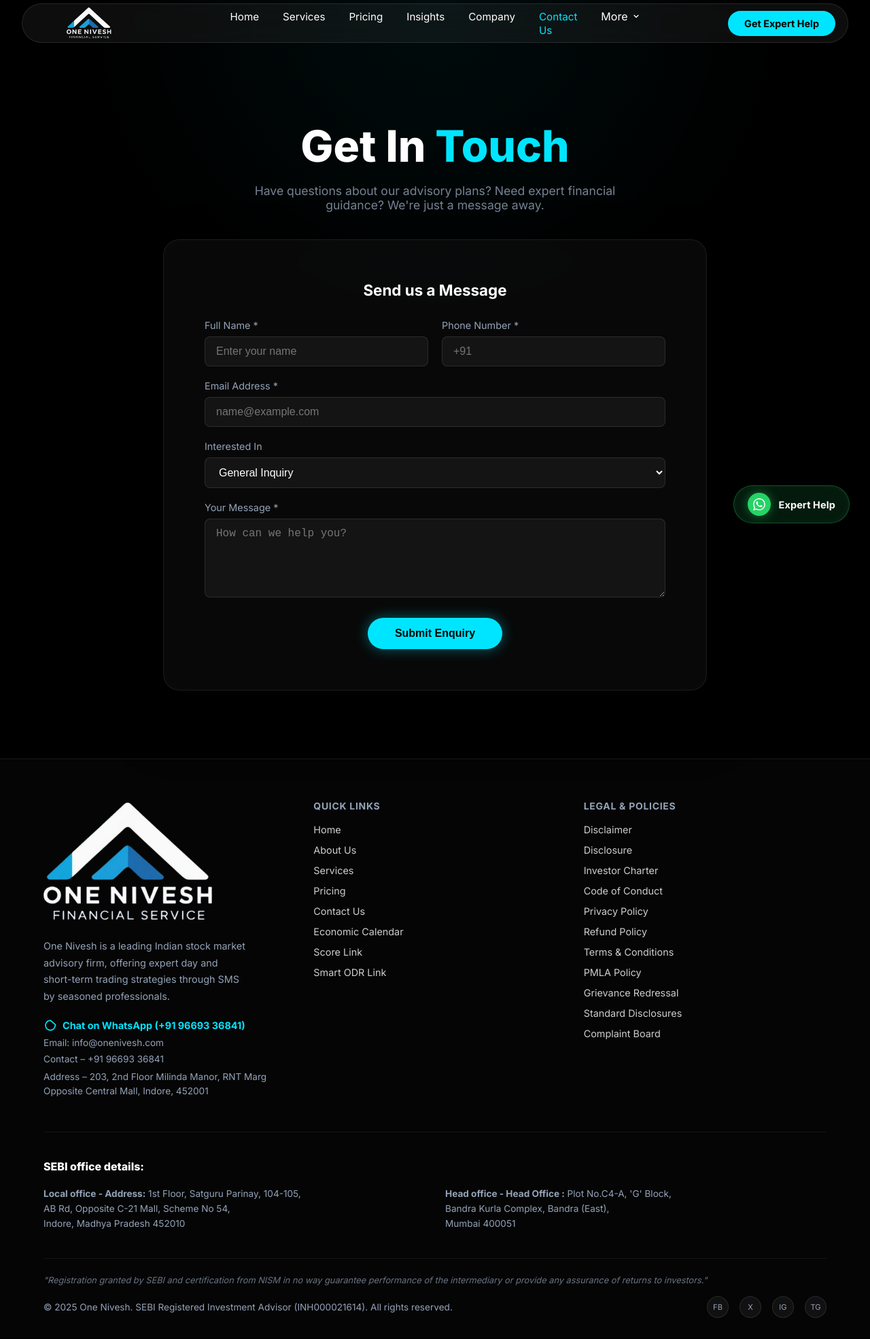
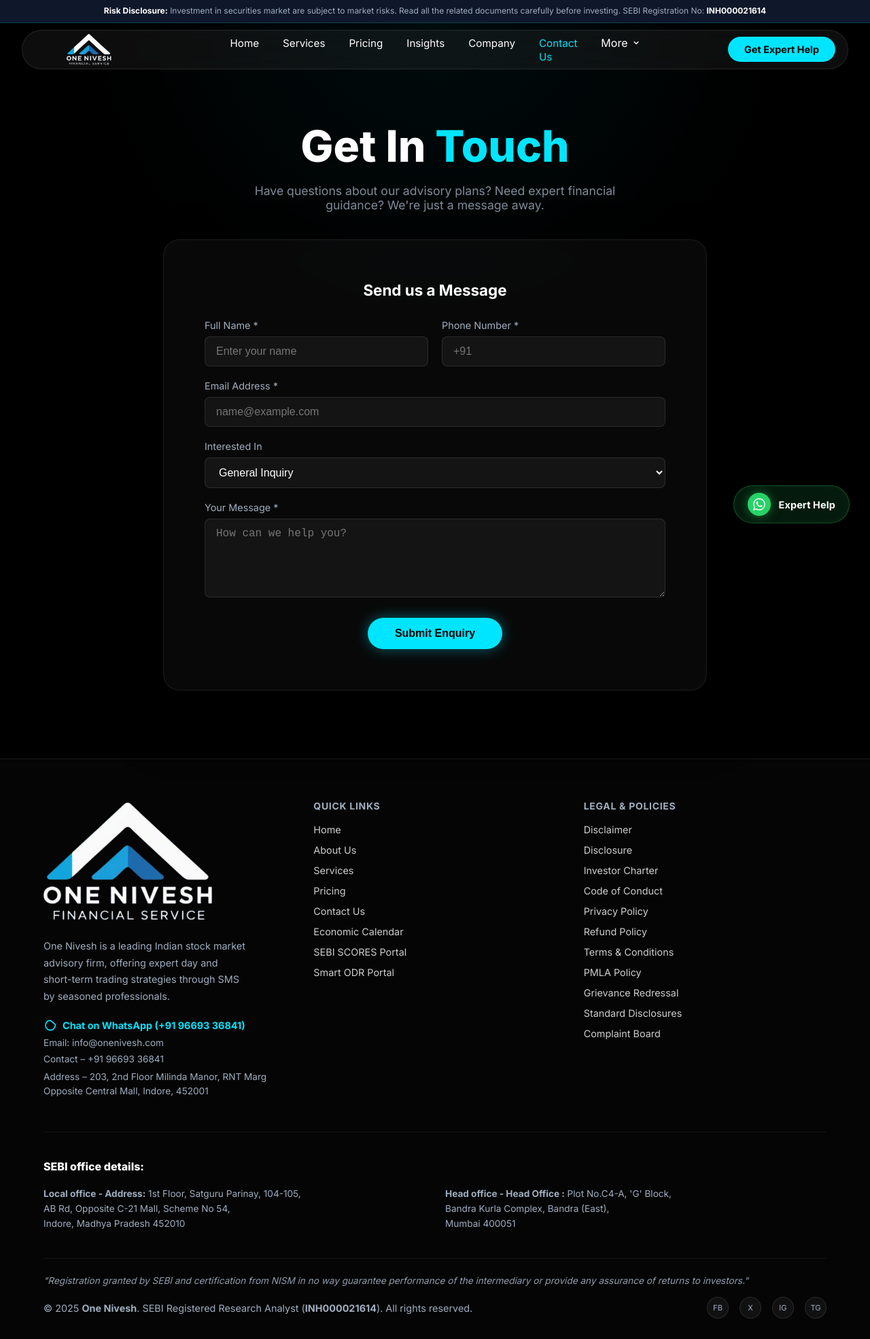
Before and after one commit to rithamonenivesh-crypto/onenivesh1, a Next.js app: page /contact in a window 1280 px wide. Shown: the whole page at 68% size. Built offline with nearby package versions, Linux system fonts and the light colour scheme.

Commit message:
Complete SEBI compliance and accessibility (WCAG 2.1 AA) updates

```diff
--- a/src/app/globals.css
+++ b/src/app/globals.css
@@ -2,10 +2,50 @@
     --bg-color: #000000;
     --primary-cyan: #00E5FF;
     --text-white: #FFFFFF;
-    --text-grey: #94A3B8;
+    --text-grey: #A0AEC0; /* Lightened from #94A3B8 for better WCAG AA contrast */
     --glass-bg: rgba(255, 255, 255, 0.05);
     --glass-border: rgba(255, 255, 255, 0.1);
     --font-main: 'Inter', sans-serif;
+}
+
+/* --- Accessibility --- */
+.skip-link {
+    position: absolute;
+    top: -100px;
+    left: 0;
+    background: var(--primary-cyan);
+    color: var(--bg-color);
+    padding: 10px 20px;
+    z-index: 99999;
+    transition: top 0.3s ease;
+    text-decoration: none;
+    font-weight: 700;
+}
+
+.skip-link:focus {
+    top: 0;
+}
+
+*:focus-visible {
+    outline: 2px solid var(--primary-cyan) !important;
+    outline-offset: 4px;
+}
+
+/* --- Compliance Bar --- */
+.risk-disclosure-bar {
+    background: #0F172A;
+    border-bottom: 1px solid rgba(0, 229, 255, 0.2);
+    padding: 8px 5%;
+    text-align: center;
+    font-size: 0.75rem;
+    color: var(--text-grey);
+    position: relative;
+    z-index: 1001;
+    line-height: 1.4;
+}
+
+.risk-disclosure-bar strong {
+    color: var(--text-white);
 }
 
 * {
--- a/src/components/Footer.tsx
+++ b/src/components/Footer.tsx
@@ -46,10 +46,10 @@
                 { label: 'Pricing', href: '/pricing' },
                 { label: 'Contact Us', href: '/contact' },
                 { label: 'Economic Calendar', href: 'https://www.investing.com/economic-calendar/' },
-                { label: 'Score Link', href: 'https://scores.gov.in/' },
-                { label: 'Smart ODR Link', href: 'https://smartodr.in/' },
+                { label: 'SEBI SCORES Portal', href: 'https://scores.gov.in/' },
+                { label: 'Smart ODR Portal', href: 'https://smartodr.in/' },
               ].map(link => (
-                <li key={link.label}><Link href={link.href} target={link.href.startsWith('http') ? '_blank' : undefined} style={{ color: 'var(--text-white)', textDecoration: 'none', fontSize: '0.9rem', opacity: 0.8 }}>{link.label}</Link></li>
+                <li key={link.label}><Link href={link.href} aria-label={link.label} target={link.href.startsWith('http') ? '_blank' : undefined} style={{ color: 'var(--text-white)', textDecoration: 'none', fontSize: '0.9rem', opacity: 0.8 }}>{link.label}</Link></li>
               ))}
             </ul>
           </div>
@@ -71,7 +71,7 @@
                 { label: 'Standard Disclosures', href: '/legal/standard-disclosures' },
                 { label: 'Complaint Board', href: '/legal/complaint-status' },
               ].map(link => (
-                <li key={link.label}><Link href={link.href} style={{ color: 'var(--text-white)', textDecoration: 'none', fontSize: '0.9rem', opacity: 0.8 }}>{link.label}</Link></li>
+                <li key={link.label}><Link href={link.href} aria-label={link.label} style={{ color: 'var(--text-white)', textDecoration: 'none', fontSize: '0.9rem', opacity: 0.8 }}>{link.label}</Link></li>
               ))}
             </ul>
           </div>
@@ -98,17 +98,22 @@
         </div>
 
         <div style={{ borderTop: '1px solid rgba(255,255,255,0.06)', paddingTop: '24px', display: 'flex', flexDirection: 'column', gap: '16px' }}>
-          <p style={{ color: 'var(--text-grey)', fontSize: '0.8rem', fontStyle: 'italic', opacity: 0.7 }}>
+          <p style={{ color: 'var(--text-grey)', fontSize: '0.85rem', fontStyle: 'italic', opacity: 0.9 }}>
             "Registration granted by SEBI and certification from NISM in no way guarantee performance of the intermediary or provide any assurance of returns to investors."
           </p>
           <div style={{ display: 'flex', justifyContent: 'space-between', alignItems: 'center', flexWrap: 'wrap', gap: '12px' }}>
-            <p style={{ color: 'var(--text-grey)', fontSize: '0.85rem' }}>
-              © 2025 One Nivesh. SEBI Registered Investment Advisor (INH000021614). All rights reserved.
+            <p style={{ color: 'var(--text-grey)', fontSize: '0.9rem' }}>
+              © 2025 <strong>One Nivesh</strong>. SEBI Registered Research Analyst (<strong>INH000021614</strong>). All rights reserved.
             </p>
             <div style={{ display: 'flex', gap: '16px' }}>
               {/* Simple placeholder for social icons as seen in image */}
-              {['FB', 'X', 'IG', 'TG'].map(soc => (
-                <span key={soc} style={{ width: '32px', height: '32px', borderRadius: '50%', background: 'rgba(255,255,255,0.05)', display: 'flex', alignItems: 'center', justifyContent: 'center', fontSize: '0.7rem', color: 'var(--text-grey)', border: '1px solid rgba(255,255,255,0.1)' }}>{soc}</span>
+              {[
+                { name: 'FB', label: 'Follow us on Facebook' },
+                { name: 'X', label: 'Follow us on X' },
+                { name: 'IG', label: 'Follow us on Instagram' },
+                { name: 'TG', label: 'Join our Telegram channel' }
+              ].map(soc => (
+                <span key={soc.name} role="img" aria-label={soc.label} style={{ width: '32px', height: '32px', borderRadius: '50%', background: 'rgba(255,255,255,0.05)', display: 'flex', alignItems: 'center', justifyContent: 'center', fontSize: '0.7rem', color: 'var(--text-grey)', border: '1px solid rgba(255,255,255,0.1)' }}>{soc.name}</span>
               ))}
             </div>
           </div>
--- a/src/components/HeroVisuals.tsx
+++ b/src/components/HeroVisuals.tsx
@@ -79,7 +79,7 @@
           <span style={{ fontSize: '0.82rem', color: 'var(--text-grey)' }}>NIFTY 50</span>
           <div style={{ textAlign: 'right' }}>
             <span style={{ fontWeight: 700, fontSize: '0.92rem' }}>{stats.nifty.value.toLocaleString('en-IN', { minimumFractionDigits: 2 })}</span>
-            <span style={{ fontSize: '0.72rem', marginLeft: '5px', color: stats.nifty.up ? '#4ADE80' : '#F87171' }}>
+            <span style={{ fontSize: '0.72rem', marginLeft: '5px', color: stats.nifty.up ? '#4ADE80' : '#F87171' }} aria-label={stats.nifty.up ? 'Up' : 'Down'}>
               {stats.nifty.up ? '▲' : '▼'} {Math.abs(stats.nifty.change)}%
             </span>
           </div>
@@ -90,7 +90,7 @@
           <span style={{ fontSize: '0.82rem', color: 'var(--text-grey)' }}>SENSEX</span>
           <div style={{ textAlign: 'right' }}>
             <span style={{ fontWeight: 700, fontSize: '0.92rem' }}>{stats.sensex.value.toLocaleString('en-IN', { minimumFractionDigits: 2 })}</span>
-            <span style={{ fontSize: '0.72rem', marginLeft: '5px', color: stats.sensex.up ? '#4ADE80' : '#F87171' }}>
+            <span style={{ fontSize: '0.72rem', marginLeft: '5px', color: stats.sensex.up ? '#4ADE80' : '#F87171' }} aria-label={stats.sensex.up ? 'Up' : 'Down'}>
               {stats.sensex.up ? '▲' : '▼'} {Math.abs(stats.sensex.change)}%
             </span>
           </div>
@@ -101,7 +101,7 @@
           <span style={{ fontSize: '0.82rem', color: 'var(--text-grey)' }}>BANK NIFTY</span>
           <div style={{ textAlign: 'right' }}>
             <span style={{ fontWeight: 700, fontSize: '0.92rem' }}>{stats.bankNifty.value.toLocaleString('en-IN', { minimumFractionDigits: 2 })}</span>
-            <span style={{ fontSize: '0.72rem', marginLeft: '5px', color: stats.bankNifty.up ? '#4ADE80' : '#F87171' }}>
+            <span style={{ fontSize: '0.72rem', marginLeft: '5px', color: stats.bankNifty.up ? '#4ADE80' : '#F87171' }} aria-label={stats.bankNifty.up ? 'Up' : 'Down'}>
               {stats.bankNifty.up ? '▲' : '▼'} {Math.abs(stats.bankNifty.change)}%
             </span>
           </div>
--- a/src/components/LegalLayout.tsx
+++ b/src/components/LegalLayout.tsx
@@ -3,7 +3,7 @@
 
 export default function LegalLayout({ children, title, subtitle }: { children: React.ReactNode, title: string, subtitle?: string }) {
   return (
-    <main style={{ paddingBottom: '100px', minHeight: '80vh' }}>
+    <main id="main-content" style={{ paddingBottom: '100px', minHeight: '80vh' }}>
       {/* Header Section */}
       <section style={{
         padding: 'clamp(100px, 15vh, 160px) 5% clamp(60px, 10vh, 80px)',
--- a/src/components/LiveMarketStats.tsx
+++ b/src/components/LiveMarketStats.tsx
@@ -11,7 +11,7 @@
 
 function ArrowUp() {
   return (
-    <svg className="icon-sm" viewBox="0 0 24 24" fill="none" stroke="currentColor" strokeWidth={3} style={{ width: '14px', height: '14px', marginRight: '4px' }}>
+    <svg className="icon-sm" aria-hidden="true" viewBox="0 0 24 24" fill="none" stroke="currentColor" strokeWidth={3} style={{ width: '14px', height: '14px', marginRight: '4px' }}>
       <polyline points="18 15 12 9 6 15" />
     </svg>
   );
@@ -19,7 +19,7 @@
 
 function ArrowDown() {
   return (
-    <svg className="icon-sm" viewBox="0 0 24 24" fill="none" stroke="currentColor" strokeWidth={3} style={{ width: '14px', height: '14px', marginRight: '4px' }}>
+    <svg className="icon-sm" aria-hidden="true" viewBox="0 0 24 24" fill="none" stroke="currentColor" strokeWidth={3} style={{ width: '14px', height: '14px', marginRight: '4px' }}>
       <polyline points="6 9 12 15 18 9" />
     </svg>
   );
@@ -76,7 +76,7 @@
           <span className="label">{s.symbol}</span>
           <span className="val">
             {s.value.toLocaleString('en-IN', { minimumFractionDigits: 2 })}
-            <span className={s.up ? 'text-green' : ''} style={!s.up ? { color: '#F87171', display: 'flex', alignItems: 'center' } : { display: 'flex', alignItems: 'center' }}>
+            <span className={s.up ? 'text-green' : ''} aria-label={s.up ? 'Up' : 'Down'} style={!s.up ? { color: '#F87171', display: 'flex', alignItems: 'center' } : { display: 'flex', alignItems: 'center' }}>
               {s.up ? <ArrowUp /> : <ArrowDown />}
               {Math.abs(s.change)}%
             </span>
--- a/src/components/Navbar.tsx
+++ b/src/components/Navbar.tsx
@@ -47,14 +47,25 @@
       className="navbar-container"
       style={{
         background: scrolled ? 'rgba(0,0,0,0.7)' : 'transparent',
-        padding: scrolled ? '2px 0' : '5px 0',
+        padding: scrolled ? '0' : '0',
+        top: 0,
+        display: 'flex',
+        flexDirection: 'column'
       }}
     >
+      <a href="#main-content" className="skip-link">Skip to main content</a>
+
+      <div className="risk-disclosure-bar">
+        <strong>Risk Disclosure:</strong> Investment in securities market are subject to market risks. Read all the related documents carefully before investing. SEBI Registration No: <strong>INH000021614</strong>
+      </div>
+
       <nav
         className="glass-nav"
         style={{
           background: scrolled ? 'rgba(0,229,255,0.1)' : 'rgba(255,255,255,0.05)',
           borderColor: scrolled ? 'rgba(0,229,255,0.3)' : 'rgba(255,255,255,0.1)',
+          marginTop: scrolled ? '5px' : '10px',
+          marginBottom: '5px'
         }}
       >
         <div className="nav-left">
@@ -84,7 +95,7 @@
             <li className={`desktop-only nav-item-dropdown${legalOpen ? ' active' : ''}`} onClick={() => setLegalOpen(!legalOpen)}>
               <div className="dropdown-trigger">
                 More
-                <svg className="dropdown-chevron" viewBox="0 0 24 24" fill="none" stroke="currentColor" strokeWidth="2.5" strokeLinecap="round" strokeLinejoin="round">
+                <svg className="dropdown-chevron" aria-hidden="true" viewBox="0 0 24 24" fill="none" stroke="currentColor" strokeWidth="2.5" strokeLinecap="round" strokeLinejoin="round">
                   <polyline points="6 9 12 15 18 9"></polyline>
                 </svg>
               </div>
```
Also changed, not shown: src/app/page.tsx (+14 -4 lines).
